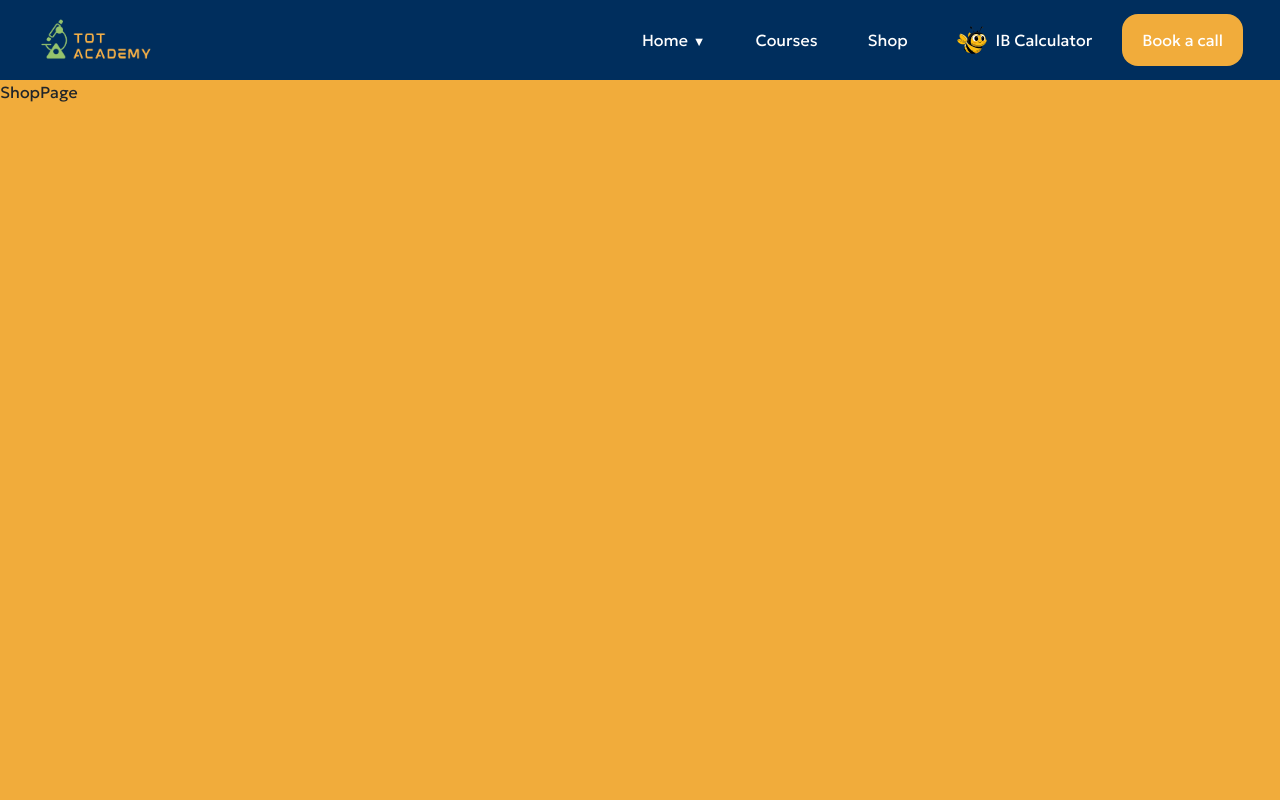
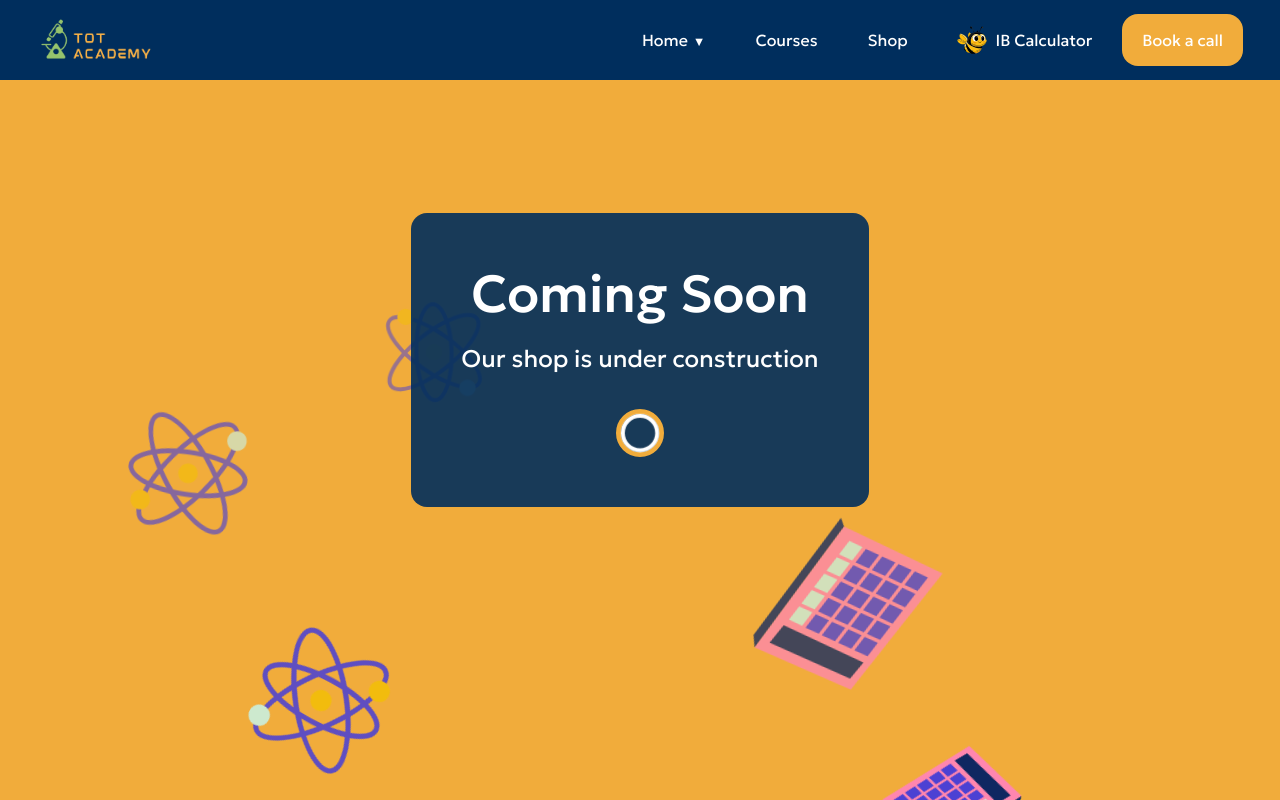
Before and after one commit to Kalo116/tot-academy, a React (Vite) app: page /shop in a window 1280 px wide. Built offline with nearby package versions, Linux system fonts and the light colour scheme.

Commit message:
Created Shop-Component and its styles, further changes incoming

```diff
--- /dev/null
+++ b/src/components/views/Shop-Section/Shop.component.jsx
@@ -0,0 +1,42 @@
+import atom from '../../../assets/atom.svg';
+import calculator from '../../../assets/calculator.svg';
+import eprovetka from '../../../assets/eprovetka.svg';
+import squareDark from '../../../assets/square-dark.svg';
+import './Shop.styles.css';
+
+export default function Shop() {
+    return (
+        <div className="coming-soon-container">
+            <ul className="background">
+                <li> <img src={atom} alt="Atom" className="svg-conf" /></li>
+                <li> <img src={atom} alt="Atom" className="svg-conf" /></li>
+                <li> <img src={atom} alt="Atom" className="svg-conf" /></li>
+                <li> <img src={atom} alt="Atom" className="svg-conf" /></li>
+                <li> <img src={atom} alt="Atom" className="svg-conf" /></li>
+                <li> <img src={calculator} alt="Calculator" className="svg-conf" /></li>
+                <li> <img src={calculator} alt="Calculator" className="svg-conf" /></li>
+                <li> <img src={calculator} alt="Calculator" className="svg-conf" /></li>
+                <li> <img src={calculator} alt="Calculator" className="svg-conf" /></li>
+                <li> <img src={calculator} alt="Calculator" className="svg-conf" /></li>
+                <li> <img src={eprovetka} alt="Eprovetka" className="svg-conf" /></li>
+                <li> <img src={eprovetka} alt="Eprovetka" className="svg-conf" /></li>
+                <li> <img src={eprovetka} alt="Eprovetka" className="svg-conf" /></li>
+                <li> <img src={eprovetka} alt="Eprovetka" className="svg-conf" /></li>
+                <li> <img src={eprovetka} alt="Eprovetka" className="svg-conf" /></li>
+                <li> <img src={squareDark} alt="Square" className="svg-conf" /></li>
+                <li> <img src={squareDark} alt="Square" className="svg-conf" /></li>
+                <li> <img src={squareDark} alt="Square" className="svg-conf" /></li>
+                <li> <img src={squareDark} alt="Square" className="svg-conf" /></li>
+                <li> <img src={squareDark} alt="Square" className="svg-conf" /></li>
+                <li> <img src={atom} alt="Atom" className="svg-conf" /></li>
+            </ul>
+            <div className="shop-content">
+                <h1 className="shop-title">Coming Soon</h1>
+                <div className="shop-subtitle">Our shop is under construction</div>
+                <div className="shop-loader"></div>
+            </div>
+
+
+        </div>
+    );
+}
--- /dev/null
+++ b/src/components/views/Shop-Section/Shop.styles.css
@@ -0,0 +1,119 @@
+.coming-soon-container {
+    min-height: 70vh;
+    display: flex;
+    justify-content: center;
+    align-items: center;
+    overflow: hidden;
+}
+
+.coming-soon-container .background {
+    position: absolute;
+    width: 100%;
+    height: 100%;
+    top: 0;
+    left: 0;
+    margin: 0;
+    padding: 0;
+    overflow: hidden;
+    z-index: 0;
+    background: #f1ac3b;
+    pointer-events: none;
+}
+
+.svg-conf {
+    width: 100px;
+    height: 100px;
+}
+
+.shop-content {
+    position: relative;
+    z-index: 1;
+    text-align: center;
+    color: #ffffff;
+    display: flex;
+    flex-direction: column;
+    align-items: center;
+    justify-content: center;
+    background-color: rgba(0, 46, 93, 0.9);
+    padding: 50px;
+    border-radius: 16px;
+    margin: 0 20px;
+}
+
+.shop-title {
+    font-size: 3.25rem;
+    margin-bottom: 1rem;
+}
+
+.shop-subtitle {
+    font-size: 1.5rem;
+    margin-bottom: 2rem;
+}
+
+.shop-loader {
+    width: 48px;
+    height: 48px;
+    border: 5px solid rgb(241, 172, 59);
+    border-radius: 50%;
+    display: inline-block;
+    box-sizing: border-box;
+    position: relative;
+    opacity: 0;
+    animation: fadeIn 0.5s ease-out forwards;
+    animation-delay: 0.6s;
+}
+
+.shop-loader:after {
+    content: '';
+    position: absolute;
+    width: 48px;
+    height: 48px;
+    border: 5px solid #FFF;
+    border-radius: 50%;
+    display: inline-block;
+    box-sizing: border-box;
+    left: 50%;
+    top: 50%;
+    transform: translate(-50%, -50%);
+    animation: scaleUp 1s linear infinite;
+}
+
+@keyframes scaleUp {
+    0% {
+        transform: translate(-50%, -50%) scale(0)
+    }
+
+    60%,
+    100% {
+        transform: translate(-50%, -50%) scale(1)
+    }
+}
+
+
+@keyframes glow {
+    from {
+        text-shadow: 0 0 10px #fff,
+            0 0 20px #fff,
+            0 0 30px #e60073,
+            0 0 40px #e60073;
+    }
+
+    to {
+        text-shadow: 0 0 20px #fff,
+            0 0 30px #ff4da6,
+            0 0 40px #ff4da6,
+            0 0 50px #ff4da6;
+    }
+}
+
+@keyframes fadeIn {
+    from {
+        opacity: 0;
+        transform: translateY(20px);
+    }
+
+    to {
+        opacity: 1;
+        transform: translateY(0);
+    }
+}
--- a/src/routes/ShopPage.jsx
+++ b/src/routes/ShopPage.jsx
@@ -1,5 +1,7 @@
+import Shop from '../components/views/Shop-Section/Shop.component';
+
 export default function ShopPage() {
     return (
-        <div>ShopPage</div>
+        <Shop />
     );
 }
```
